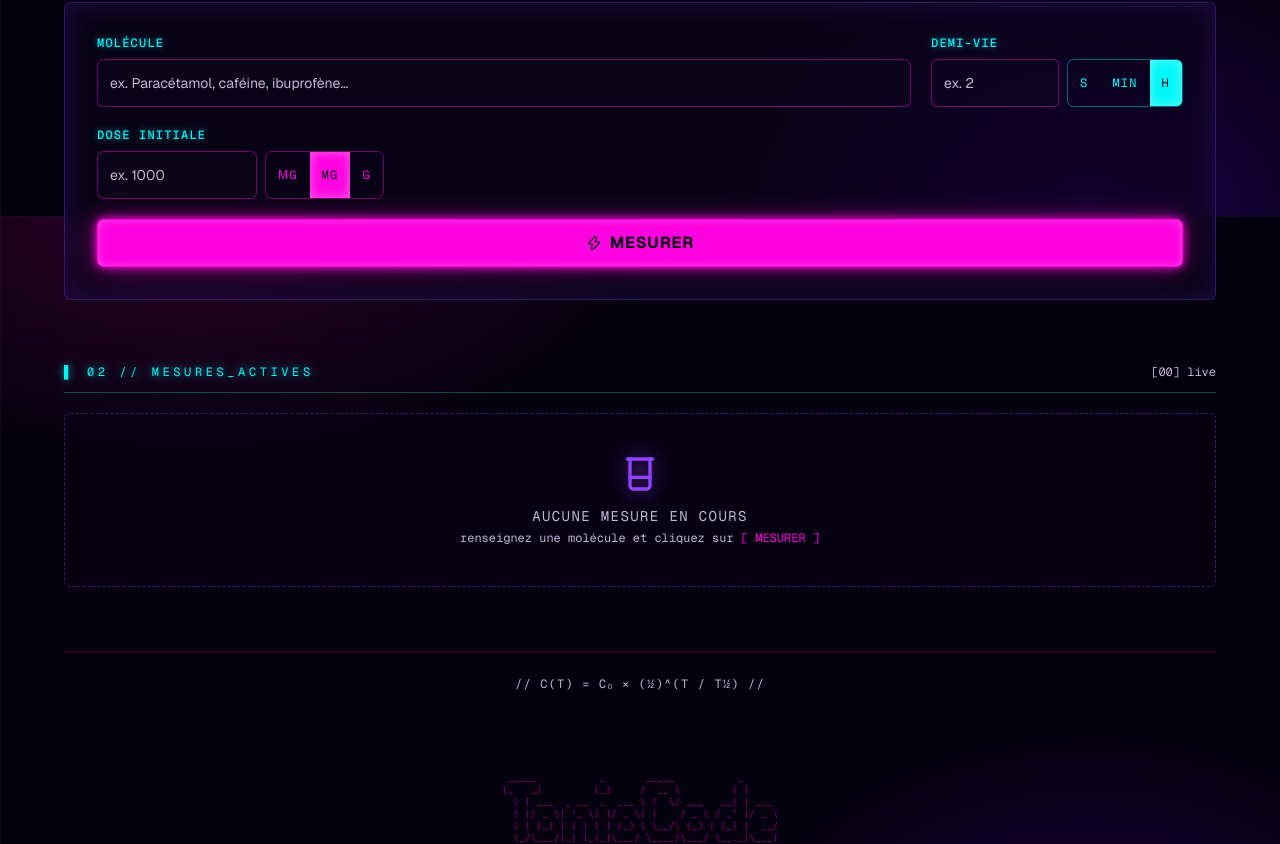
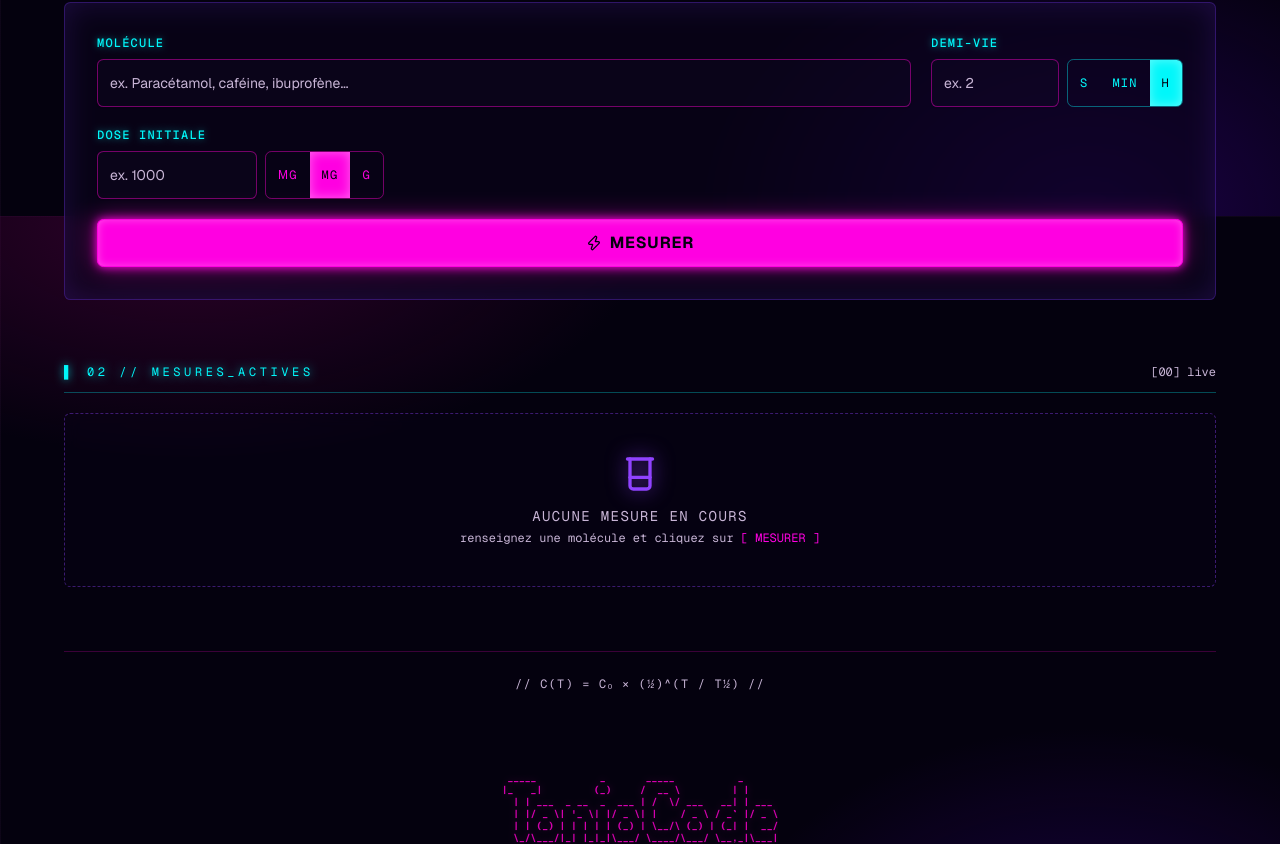
Before and after one commit to TonioCodeur/HalfLife, a Next.js app: page / in a window 1280 px wide. Shown: the part 584-1428 px from the top of the page. Built offline with nearby package versions, Linux system fonts and the light colour scheme.

Commit message:
ASCII update

```diff
--- a/app/layout.tsx
+++ b/app/layout.tsx
@@ -37,7 +37,7 @@ export default function RootLayout({
           aria-hidden="true"
           className="mx-auto w-fit overflow-x-auto whitespace-pre text-center font-mono text-[0.5rem] leading-tight text-[var(--neon-pink)]/45 [text-shadow:0_0_4px_color-mix(in_oklch,var(--neon-pink),transparent_75%)] sm:text-[0.6rem]"
         >
-        <div className="text-left">
+        <div className="text-left font-bold text-[var(--neon-pink)]/75 [text-shadow:0_0_6px_color-mix(in_oklch,var(--neon-pink),transparent_75%)]">
         {` _____           _       _____           _
 |_   _|         (_)     /  __ \\         | |
   | | ___  _ __  _  ___ | /  \\/ ___   __| | ___
```
